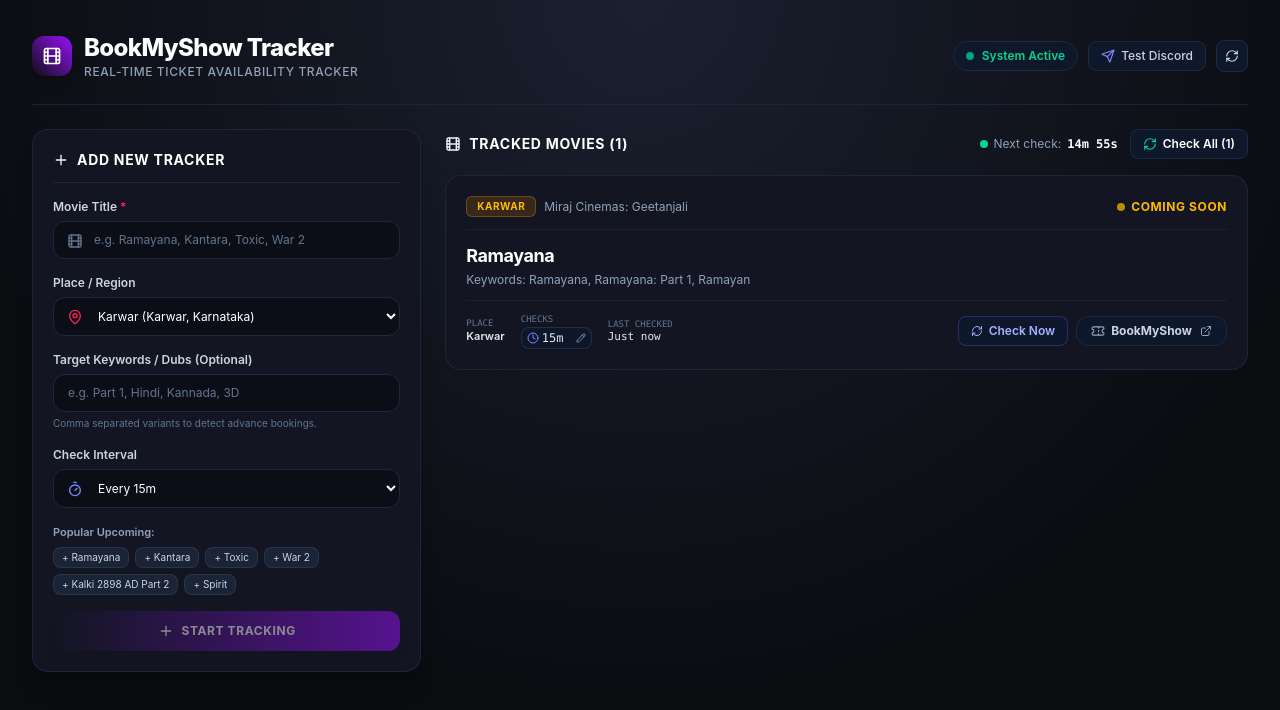
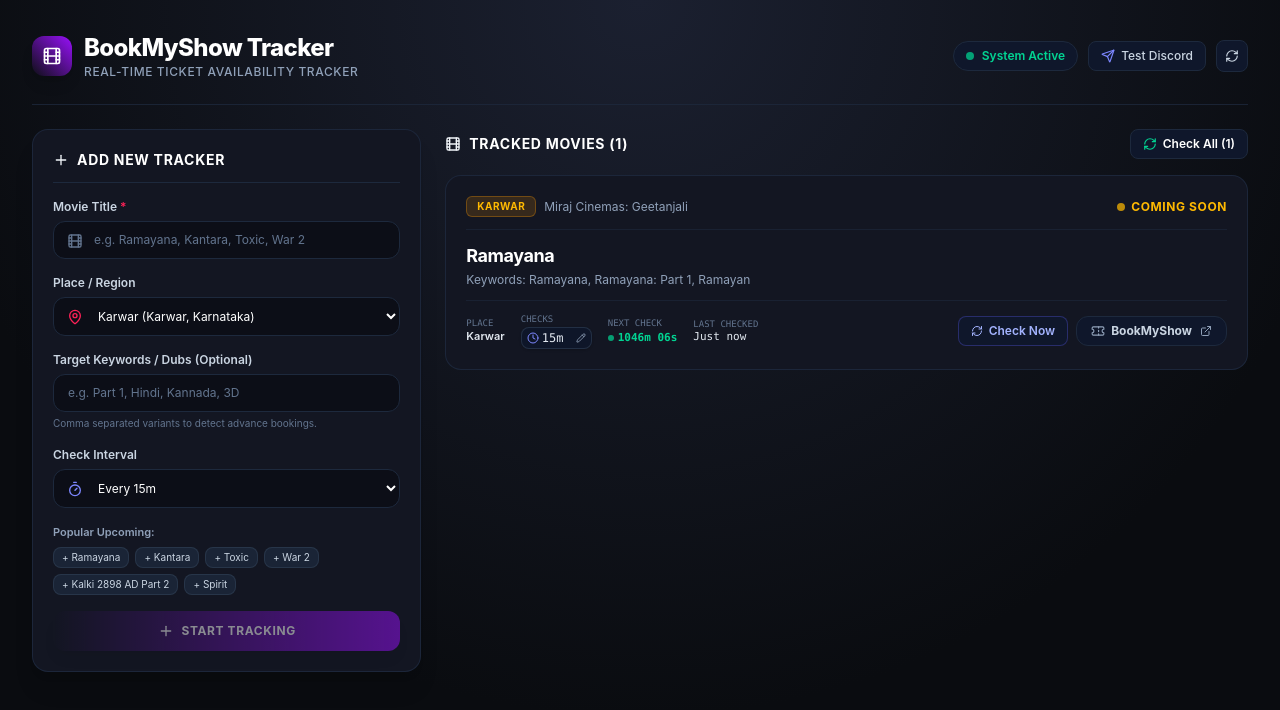
Before and after one commit to Chethan886/BookMyShow-Tracker, a Next.js app: page / in a window 1280 px wide. Shown: the top 710 px of the page. Built offline with nearby package versions, Linux system fonts and the light colour scheme.

Commit message:
feat: show independent next check countdown per movie card

```diff
--- a/app/page.jsx
+++ b/app/page.jsx
@@ -1,6 +1,6 @@
 'use client';
 
-import React, { useState, useEffect } from 'react';
+import React, { useState, useEffect, useRef } from 'react';
 import {
   Film,
   MapPin,
@@ -86,6 +86,8 @@
   // Global settings
   const [intervalMinutes, setIntervalMinutes] = useState(15);
   const [countdownSeconds, setCountdownSeconds] = useState(15 * 60);
+  const [now, setNow] = useState(Date.now());
+  const inProgressChecksRef = useRef(new Set());
 
   const [loading, setLoading] = useState(true);
   const [checkingMovieId, setCheckingMovieId] = useState(null);
@@ -188,34 +190,39 @@
     fetchInitialData();
   }, []);
 
-  // Auto-Check Countdown & Polling Loop
+  // Independent Per-Movie Auto-Check & 1-Second Live Countdown Loop
   useEffect(() => {
-    // Top-level countdown timer
-    const countdownTimer = setInterval(() => {
-      setCountdownSeconds((prev) => (prev <= 1 ? 60 : prev - 1));
+    const timer = setInterval(() => {
+      const current = Date.now();
+      setNow(current);
+
+      // Check each movie independently according to its own interval
+      movies.forEach((m) => {
+        const interval = m.intervalMinutes !== undefined ? m.intervalMinutes : 15;
+        if (interval <= 0) return; // Disabled / Manual
+
+        if (inProgressChecksRef.current.has(m.id)) return;
+
+        const refTime = m.lastCheckTime
+          ? new Date(m.lastCheckTime).getTime()
+          : (m.addedAt ? new Date(m.addedAt).getTime() : 0);
+
+        if (!refTime) return;
+
+        const elapsedMs = current - refTime;
+        const intervalMs = interval * 60 * 1000;
+
+        if (elapsedMs >= intervalMs) {
+          inProgressChecksRef.current.add(m.id);
+          console.log(`[AUTO_CHECK] Triggering scheduled check for "${m.title}" (${m.region}) - interval: ${interval}m`);
+          handleCheckSingleMovie(m).finally(() => {
+            inProgressChecksRef.current.delete(m.id);
+          });
+        }
+      });
     }, 1000);
 
-    // Per-movie independent auto-checker
-    const checkTimer = setInterval(() => {
-      const now = Date.now();
-      movies.forEach((m) => {
-        const interval = m.intervalMinutes !== undefined ? m.intervalMinutes : 15;
-        if (interval <= 0) return; // Disabled
-
-        const lastCheck = m.lastCheckTime ? new Date(m.lastCheckTime).getTime() : 0;
-        const elapsedMinutes = (now - lastCheck) / (1000 * 60);
-
-        if (elapsedMinutes >= interval) {
-          console.log(`[AUTO_CHECK] Triggering scheduled check for "${m.title}" (interval: ${interval}m)`);
-          handleCheckSingleMovie(m);
-        }
-      });
-    }, 20000); // Poll every 20 seconds for due movie checks
-
-    return () => {
-      clearInterval(countdownTimer);
-      clearInterval(checkTimer);
-    };
+    return () => clearInterval(timer);
   }, [movies]);
 
   // Handle adding a new movie tracker
@@ -580,7 +587,20 @@
     return new Date(iso).toLocaleDateString();
   };
 
+  const getMovieRemainingSeconds = (m) => {
+    const interval = m.intervalMinutes !== undefined ? m.intervalMinutes : 15;
+    if (interval <= 0) return null; // manual / disabled
+    const refTime = m.lastCheckTime
+      ? new Date(m.lastCheckTime).getTime()
+      : (m.addedAt ? new Date(m.addedAt).getTime() : now);
+
+    if (isNaN(refTime)) return 0;
+    const target = refTime + interval * 60 * 1000;
+    return Math.max(0, Math.floor((target - now) / 1000));
+  };
+
   const formatCountdown = (secs) => {
+    if (secs === null || secs === undefined) return '--';
     const m = Math.floor(secs / 60);
     const s = secs % 60;
     return `${m}m ${s < 10 ? '0' : ''}${s}s`;
@@ -810,14 +830,6 @@
             </div>
 
             <div className="flex items-center gap-3">
-              {intervalMinutes > 0 && (
-                <div className="text-xs text-slate-400 hidden sm:flex items-center gap-1.5">
-                  <span className="w-2 h-2 rounded-full bg-emerald-400 animate-pulse" />
-                  <span>Next check:</span>
-                  <span className="font-mono text-white font-bold">{formatCountdown(countdownSeconds)}</span>
-                </div>
-              )}
-
               <button
                 onClick={() => handleCheckAllMovies()}
                 disabled={checkingAll}
@@ -835,6 +847,7 @@
               const isLive = m.lastStatus === 'LIVE';
               const isListed = m.lastStatus === 'LISTED_COMING_SOON';
               const isCheckingThis = checkingMovieId === m.id;
+              const remSecs = getMovieRemainingSeconds(m);
               const placeObj = POPULAR_PLACES.find((p) => p.slug === (m.region || 'karwar')) || {
                 name: (m.region || 'karwar').toUpperCase(),
                 cinema: 'Local Multiplexes',
@@ -915,7 +928,7 @@
                   {/* Bottom Row: Metadata & Actions */}
                   <div className="pt-3 border-t border-slate-800/60 flex flex-col sm:flex-row items-start sm:items-center justify-between gap-3 text-xs">
                     {/* Meta Info */}
-                    <div className="flex items-center gap-4 text-slate-400 font-mono text-[11px]">
+                    <div className="flex items-center gap-3 sm:gap-4 flex-wrap text-slate-400 font-mono text-[11px]">
                       <div>
                         <span className="text-slate-500 uppercase block text-[9px]">PLACE</span>
                         <span className="text-slate-200 font-sans font-semibold">{placeObj.name}</span>
@@ -937,6 +950,29 @@
                             ))}
                           </select>
                           <Pencil className="w-2.5 h-2.5 text-slate-400 group-hover:text-amber-400 pointer-events-none absolute right-1.5 transition-colors" />
+                        </div>
+                      </div>
+                      <div>
+                        <span className="text-slate-500 uppercase block text-[9px] mb-0.5">NEXT CHECK</span>
+                        <div className="flex items-center gap-1.5">
+                          {remSecs === null ? (
+                            <span className="text-slate-500 font-sans">Manual</span>
+                          ) : isCheckingThis ? (
+                            <span className="text-indigo-400 font-sans font-bold flex items-center gap-1">
+                              <span className="w-1.5 h-1.5 rounded-full bg-indigo-400 animate-ping" />
+                              Checking...
+                            </span>
+                          ) : remSecs === 0 ? (
+                            <span className="text-amber-400 font-sans font-bold flex items-center gap-1">
+                              <span className="w-1.5 h-1.5 rounded-full bg-amber-400 animate-ping" />
+                              Due now
+                            </span>
+                          ) : (
+                            <span className="text-emerald-400 font-bold flex items-center gap-1">
+                              <span className="w-1.5 h-1.5 rounded-full bg-emerald-400 animate-pulse" />
+                              {formatCountdown(remSecs)}
+                            </span>
+                          )}
                         </div>
                       </div>
                       <div>
```
